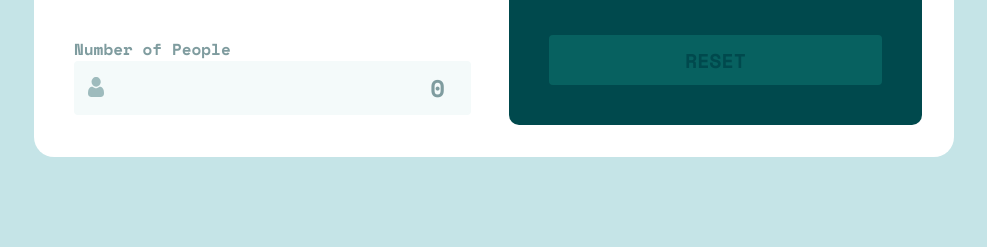
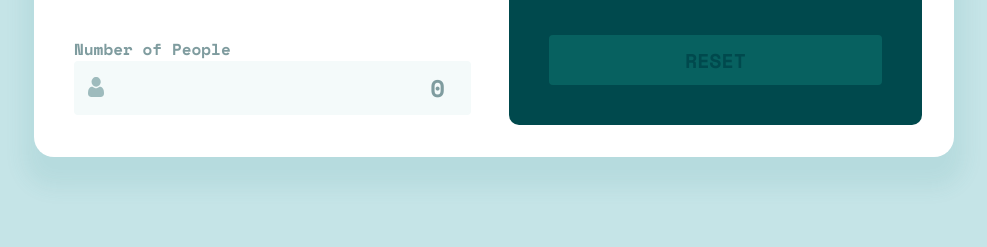
Before and after one commit to GooTaLK/FM_Tip-calculator-app, a website built with Vite: page index.html in a window 1280 px wide. Shown: the part 553-800 px from the top of the page, without its empty margins (146-1133 px from the left). Built offline with nearby package versions, Linux system fonts and the light colour scheme.

Commit message:
Feat: Add box-shadow to calculator layout

```diff
--- a/styles/layout/calculator.css
+++ b/styles/layout/calculator.css
@@ -27,6 +27,7 @@
 @media (min-width: 780px) {
   .calculator {
     border-radius: 20px;
+    box-shadow: 0 20px 20px 10px hsla(180, 40%, 40%, 0.1);
 
     & .calculator-form,
     & .calculator-output {
```
